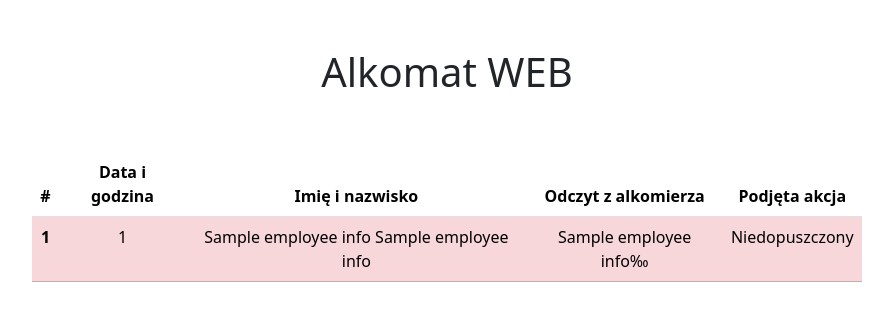
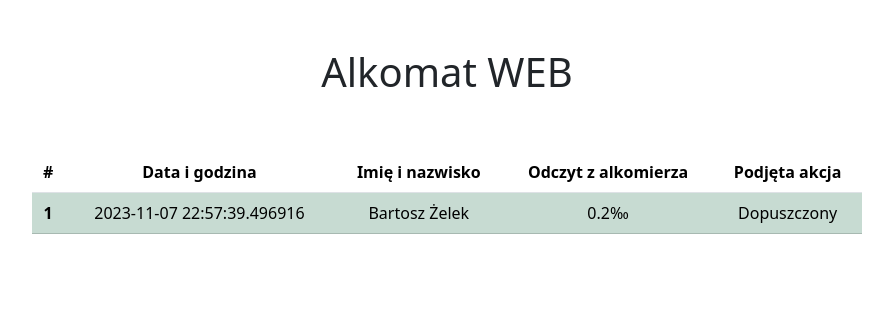
Before and after one commit to bartosz-zelek/alkomat_flask, a Flask app: template templates/home.html in a window 1280 px wide. Shown: the top 321 px of the page, without its empty margins (193-1086 px from the left). Run offline with Flask 3, Linux system fonts and the light colour scheme; data comes from the database, SQL or seed files in the repository; both versions use the stored data as it was after the commit; the template is opened without the code that fills it: most values are stand-ins (such as "Sample title", 1, 10 or a date in 2020).

Commit message:
Asynchronously fetch data to home page

```diff
--- a/app.py
+++ b/app.py
@@ -1,7 +1,7 @@
 import sqlite3
 import sys, traceback
 from datetime import datetime
-from flask import Flask, render_template, g
+from flask import Flask, render_template, g, jsonify
 
 DATABASE = 'static/database.db'
 
@@ -21,7 +21,7 @@ def index():
         exc_type, exc_value, exc_tb = sys.exc_info()
         return traceback.format_exception(exc_type, exc_value, exc_tb)[-1], 500
 
-@app.route('/add_employee/<id>/<name>/<surname>')
+@app.route('/add_employee/<int:id>/<name>/<surname>')
 def add_employee(id, name, surname):
     try:
         db = get_db()
@@ -32,13 +32,25 @@ def add_employee(id, name, surname):
         exc_type, exc_value, exc_tb = sys.exc_info()
         return traceback.format_exception(exc_type, exc_value, exc_tb)[-1], 500
 
-@app.route('/add_reading/<rfid>/<value>')
+@app.route('/add_reading/<rfid>/<float:value>')
 def add_reading(rfid, value):
     try:
         db = get_db()
         db.execute("INSERT INTO readings (fk_rfid, date_time, value) VALUES (?, ?, ?)", (rfid, datetime.now(), value))
         db.commit()
         return "Added", 200
+    except sqlite3.Error as er:
+        exc_type, exc_value, exc_tb = sys.exc_info()
+        return traceback.format_exception(exc_type, exc_value, exc_tb)[-1], 500
+
+@app.route('/get_readings/<rfid>')
+def get_readings(rfid):
+    try:
+        if rfid == "all":
+            db = get_db()
+            cur = db.execute("SELECT date_time, name, surname, value FROM users INNER JOIN readings ON users.rfid = readings.fk_rfid ORDER BY readings.date_time DESC")
+            list_of_readings = cur.fetchall()
+            return jsonify(list_of_readings), 200
     except sqlite3.Error as er:
         exc_type, exc_value, exc_tb = sys.exc_info()
         return traceback.format_exception(exc_type, exc_value, exc_tb)[-1], 500
--- a/templates/home.html
+++ b/templates/home.html
@@ -4,7 +4,7 @@ Home Page - Microblog
 {% endblock %}
 {% block content %}
 
-{% for employee_info in list_of_employees %}
+<!-- {% for employee_info in list_of_employees %}
 <tr {% if employee_info[3]<=0.2 -%}class="table-success" {%-else -%}class="table-danger" {%- endif %}>
     <th scope="row">{{ loop.index }}</th>
     <td>{{ employee_info[0] }}</td>
@@ -12,5 +12,33 @@ Home Page - Microblog
     <td>{{ employee_info[3] }}‰</td>
     <td>{% if employee_info[3]<=0.2 -%} Dopuszczony {% else %} Niedopuszczony {% endif %} </td>
 </tr>
-{% endfor %}
+{% endfor %} -->
+
+<script>
+    // every 1 second asynchronusly fetch data from server and update table
+    setInterval(function () {
+        fetch('/get_readings/all')
+            .then(response => response.json())
+            .then(data => {
+                let table = document.querySelector('tbody');
+                table.innerHTML = '';
+                data.forEach((employee, index) => {
+                    let row = document.createElement('tr');
+                    row.innerHTML = `
+                    <th scope="row">${index + 1}</th>
+                    <td>${employee[0]}</td>
+                    <td>${employee[1]} ${employee[2]}</td>
+                    <td>${employee[3]}‰</td>
+                    <td>${employee[3] <= 0.2 ? "Dopuszczony" : "Niedopuszczony"}</td>
+                    `;
+                    if (employee[3] <= 0.2) {
+                        row.classList.add('table-success');
+                    } else {
+                        row.classList.add('table-danger');
+                    }
+                    table.appendChild(row);
+                });
+            });
+    }, 1000);
+</script>
 {% endblock %}
--- a/templates/layout.html
+++ b/templates/layout.html
@@ -24,7 +24,7 @@
         <div class="row mt-5">
             <div class="col-2"></div>
             <div class="col-8">
-                <table class="table">
+                <table class="table table-striped">
                     <thead>
                         <tr>
                             <th scope="col">#</th>
```
Also changed, not shown: static/database.db.
